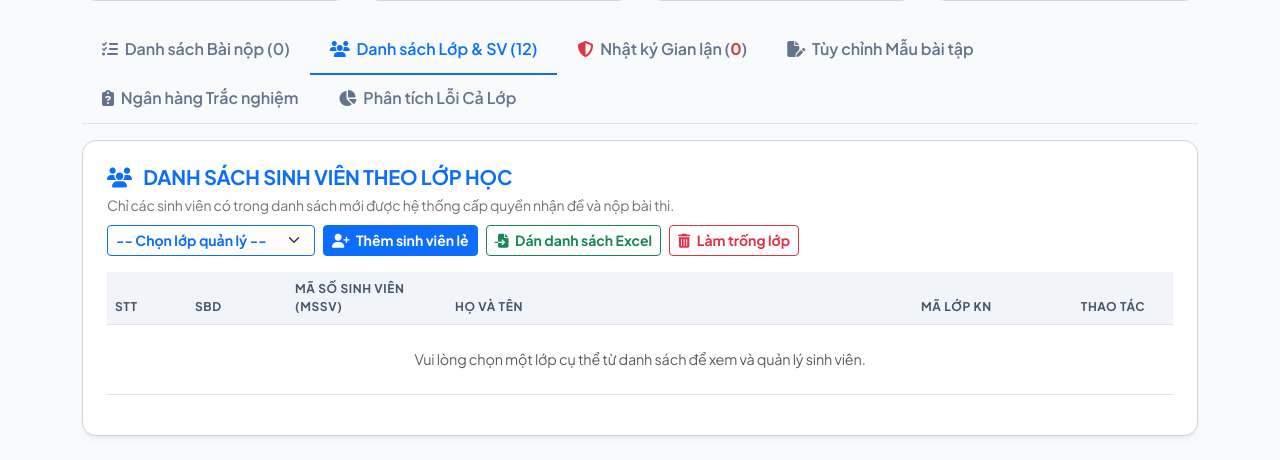
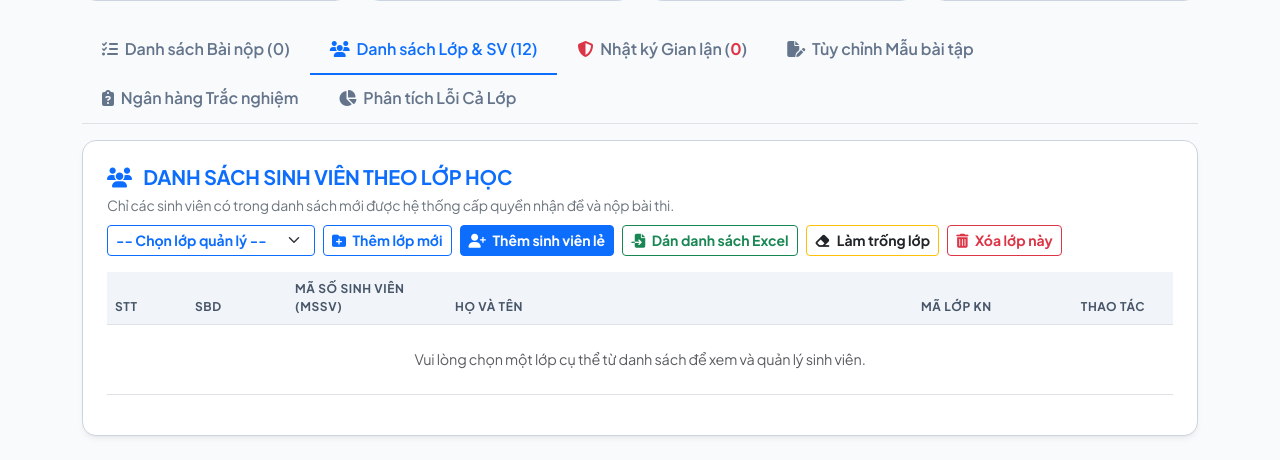
Before and after one commit to AnDAUVN/edudoc-stvb, a Flask app: page /admin in a window 1280 px wide, after a click that opens the changed part. Shown: the part 499-959 px from the top of the page. Run offline with Flask 2, Linux system fonts and the light colour scheme; data comes from the database, SQL or seed files in the repository; data that the repository does not hold is empty; some libraries are stand-ins or nearby versions.

Commit message:
feat: add delete individual class functionality and new class creation to teacher portal

```diff
--- a/routes/teacher.py
+++ b/routes/teacher.py
@@ -271,15 +271,29 @@ def add_class():
 
 @teacher_bp.route("/api/classes/delete", methods=["POST"])
 def delete_class():
-    """Xóa một mã lớp học kỹ năng"""
+    """Xóa một mã lớp học kỹ năng (bao gồm cả mã lớp và danh sách sinh viên của lớp)"""
     data = request.json or {}
     code = str(data.get("class_code", "")).strip().upper()
+    if not code:
+        return jsonify({"error": "Vui lòng cung cấp mã lớp cần xóa!"}), 400
+
     classes_data = load_json_file(CLASSES_FILE, {"classes": []})
     c_list = classes_data.get("classes", []) if isinstance(classes_data, dict) else classes_data
+    roster = load_json_file(STUDENTS_ROSTER_FILE, {})
+
+    found = False
     if code in c_list:
         c_list.remove(code)
         save_json_file(CLASSES_FILE, {"classes": c_list})
-        return jsonify({"success": True, "classes": c_list, "message": f"Đã xóa lớp {code}!"})
+        found = True
+
+    if code in roster:
+        del roster[code]
+        save_json_file(STUDENTS_ROSTER_FILE, roster)
+        found = True
+
+    if found:
+        return jsonify({"success": True, "classes": c_list, "message": f"Đã xóa hoàn toàn lớp {code}!"})
     return jsonify({"error": f"Không tìm thấy lớp {code}!"}), 404
 
 @teacher_bp.route("/api/teacher/data", methods=["GET"])
--- a/templates/teacher.html
+++ b/templates/teacher.html
@@ -356,18 +356,24 @@
               </h5>
               <small class="text-secondary">Chỉ các sinh viên có trong danh sách mới được hệ thống cấp quyền nhận đề và nộp bài thi.</small>
             </div>
-            <div class="d-flex align-items-center gap-2">
+            <div class="d-flex align-items-center gap-2 flex-wrap">
               <select id="sel-roster-class" class="form-select form-select-sm fw-bold border-primary text-primary" style="width: auto;" onchange="onRosterClassChange(this)">
                 <option value="ALL">-- Chọn lớp quản lý --</option>
               </select>
-              <button class="btn btn-sm btn-primary fw-bold" onclick="openAddStudentModal()">
+              <button type="button" class="btn btn-sm btn-outline-primary fw-bold text-nowrap" onclick="openAddNewClassModal()" title="Thêm mã lớp học kỹ năng mới vào hệ thống">
+                <i class="fa-solid fa-folder-plus me-1"></i> Thêm lớp mới
+              </button>
+              <button type="button" class="btn btn-sm btn-primary fw-bold text-nowrap" onclick="openAddStudentModal()">
                 <i class="fa-solid fa-user-plus me-1"></i> Thêm sinh viên lẻ
               </button>
-              <button class="btn btn-sm btn-outline-success fw-bold" onclick="openImportRosterModal()">
+              <button type="button" class="btn btn-sm btn-outline-success fw-bold text-nowrap" onclick="openImportRosterModal()">
                 <i class="fa-solid fa-file-import me-1"></i> Dán danh sách Excel
               </button>
-              <button class="btn btn-sm btn-outline-danger fw-bold" onclick="clearClassRoster()">
-                <i class="fa-solid fa-trash-can me-1"></i> Làm trống lớp
+              <button type="button" class="btn btn-sm btn-outline-warning fw-bold text-dark text-nowrap" onclick="clearClassRoster()" title="Xóa toàn bộ sinh viên trong lớp này nhưng giữ lại mã lớp">
+                <i class="fa-solid fa-eraser me-1"></i> Làm trống lớp
+              </button>
+              <button type="button" class="btn btn-sm btn-outline-danger fw-bold text-nowrap" id="btn-delete-class" onclick="deleteCurrentClass()" title="Xóa vĩnh viễn lớp này và danh sách sinh viên">
+                <i class="fa-solid fa-trash-can me-1"></i> Xóa lớp này
               </button>
             </div>
           </div>
@@ -1347,6 +1353,126 @@
         }
       } catch (e) {
         Swal.fire('Lỗi', 'Không thể làm trống danh sách.', 'error');
+      }
+    }
+
+    async function deleteCurrentClass() {
+      const sel = document.getElementById('sel-roster-class');
+      const classCode = sel ? sel.value : '';
+
+      if (!classCode || classCode === 'ALL') {
+        Swal.fire({
+          title: 'Vui lòng chọn lớp',
+          text: 'Hãy chọn một lớp cụ thể trong danh sách dropdown trước khi bấm nút "Xóa lớp này".',
+          icon: 'info',
+          confirmButtonColor: '#1e40af'
+        });
+        return;
+      }
+
+      const res = await Swal.fire({
+        title: `Xóa hoàn toàn lớp ${classCode}?`,
+        html: `
+          <div class="text-start">
+            <p class="text-danger fw-bold mb-2">
+              <i class="fa-solid fa-triangle-exclamation me-1"></i> CẢNH BÁO: HÀNH ĐỘNG NÀY KHÔNG THỂ HOÀN TÁC!
+            </p>
+            <ul class="text-secondary small mb-0 ps-3">
+              <li>Mã lớp <b>${classCode}</b> sẽ bị xóa khỏi danh sách lớp của hệ thống.</li>
+              <li>Toàn bộ sinh viên thuộc lớp <b>${classCode}</b> sẽ bị xóa vĩnh viễn.</li>
+              <li>Sinh viên sẽ không còn thấy mã lớp này ở Cổng Khảo thí.</li>
+            </ul>
+          </div>
+        `,
+        icon: 'warning',
+        showCancelButton: true,
+        confirmButtonColor: '#dc3545',
+        cancelButtonColor: '#6c757d',
+        confirmButtonText: '<i class="fa-solid fa-trash-can me-1"></i> Đồng ý xóa lớp này',
+        cancelButtonText: 'Hủy thao tác'
+      });
+
+      if (!res.isConfirmed) return;
+
+      try {
+        const resp = await fetch('/api/classes/delete', {
+          method: 'POST',
+          headers: { 'Content-Type': 'application/json' },
+          body: JSON.stringify({ class_code: classCode })
+        });
+        const data = await resp.json();
+        if (data.success) {
+          Swal.fire({
+            title: 'Đã xóa lớp!',
+            text: data.message || `Đã xóa thành công mã lớp ${classCode}.`,
+            icon: 'success',
+            timer: 2000,
+            showConfirmButton: false
+          });
+          await loadTeacherData();
+          const rSel = document.getElementById('sel-roster-class');
+          if (rSel) {
+            rSel.value = 'ALL';
+            onRosterClassChange();
+          }
+        } else {
+          Swal.fire('Lỗi', data.error || 'Không thể xóa lớp.', 'error');
+        }
+      } catch (err) {
+        Swal.fire('Lỗi', 'Không thể kết nối đến máy chủ khi xóa lớp.', 'error');
+      }
+    }
+
+    async function openAddNewClassModal() {
+      const { value: code } = await Swal.fire({
+        title: 'Thêm mã lớp học mới',
+        input: 'text',
+        inputLabel: 'Nhập mã lớp mới (Ví dụ: 22DTH03, KN06, K22_LUAT):',
+        inputPlaceholder: 'Mã lớp (viết liền, không dấu)...',
+        showCancelButton: true,
+        confirmButtonColor: '#1e40af',
+        cancelButtonColor: '#6c757d',
+        confirmButtonText: '<i class="fa-solid fa-plus me-1"></i> Thêm mã lớp',
+        cancelButtonText: 'Hủy',
+        inputValidator: (value) => {
+          if (!value || !value.trim()) {
+            return 'Vui lòng nhập mã lớp!';
+          }
+          if (value.trim().length < 2) {
+            return 'Mã lớp phải có ít nhất 2 ký tự!';
+          }
+        }
+      });
+
+      if (!code) return;
+      const cleanCode = code.trim().toUpperCase();
+
+      try {
+        const resp = await fetch('/api/classes/add', {
+          method: 'POST',
+          headers: { 'Content-Type': 'application/json' },
+          body: JSON.stringify({ class_code: cleanCode })
+        });
+        const data = await resp.json();
+        if (data.success) {
+          Swal.fire({
+            title: 'Đã thêm lớp mới!',
+            text: data.message || `Đã thêm thành công mã lớp ${cleanCode}.`,
+            icon: 'success',
+            timer: 2000,
+            showConfirmButton: false
+          });
+          await loadTeacherData();
+          const rSel = document.getElementById('sel-roster-class');
+          if (rSel) {
+            rSel.value = cleanCode;
+            onRosterClassChange();
+          }
+        } else {
+          Swal.fire('Lỗi', data.error || 'Không thể thêm lớp.', 'error');
+        }
+      } catch (err) {
+        Swal.fire('Lỗi', 'Không thể kết nối đến máy chủ.', 'error');
       }
     }
 
```
Also changed, not shown: tests/test_roster_management.py (+56 -2 lines), tests/test_teacher_selector_and_quiz_edit.py (+7 -13 lines).
